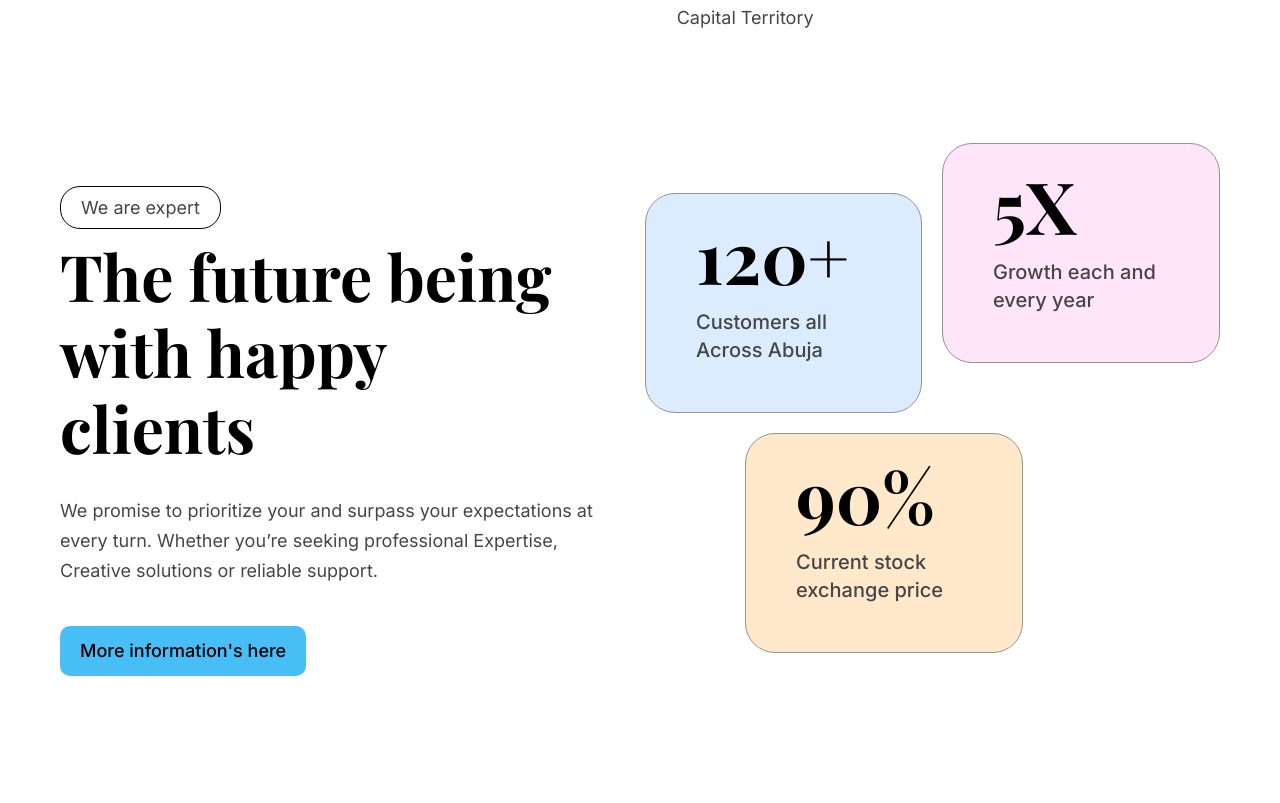
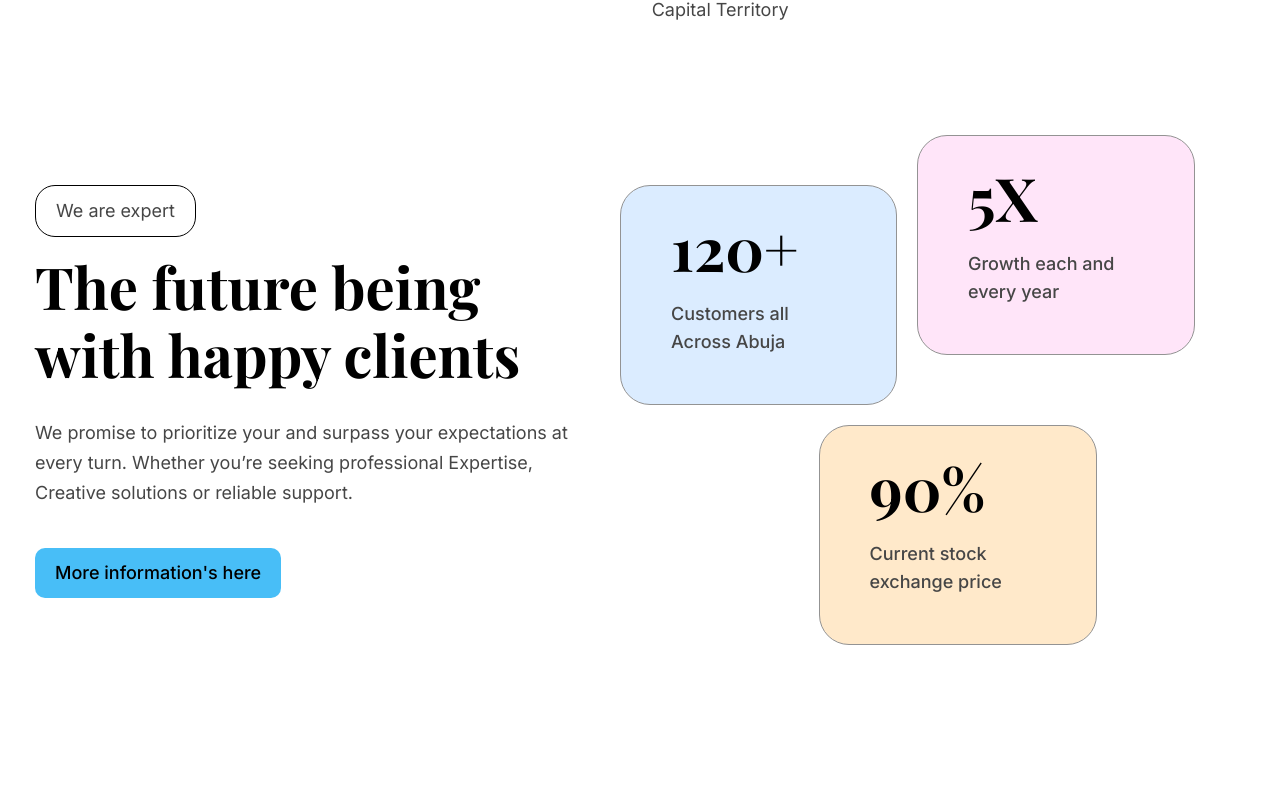
Before and after one commit to sabbir53rahman/Cleaning_services, a React (Vite) app: page /projects in a window 1280 px wide. Shown: the part 1205-2008 px from the top of the page. Built offline with nearby package versions, Linux system fonts and the light colour scheme.

Commit message:
home page banner done

```diff
--- a/src/components/HomeBanner/HomeBanner.jsx
+++ b/src/components/HomeBanner/HomeBanner.jsx
@@ -69,9 +69,11 @@ function HomeBanner() {
               </div>
             </div>
 
-            <div className="p-[20px] bg-[#0073AC] text-white inline-flex items-center justify-center rounded-[14px]">
-              <FiPhone className="text-[18px]" />
-            </div>
+            <a href="tel:+23409119178436">
+              <div className="p-[20px] bg-[#0073AC] text-white inline-flex items-center justify-center rounded-[14px] cursor-pointer">
+                <FiPhone className="text-[18px]" />
+              </div>
+            </a>
           </div>
         </div>
       </div>
--- a/src/index.css
+++ b/src/index.css
@@ -10,13 +10,13 @@
 
 @layer components {
   .my_container {
-    @apply max-w-[1170px] md:mx-[20px] mx-[10px] lg:mx-auto px-[5px];
+    @apply max-w-[1170px] md:mx-[20px] mx-[10px] xl:mx-[30px] 2xl:mx-auto px-[5px];
   }
   .text{
     @apply  text-[16px] md:text-[18px] leading-[30px] text-[#464646]
   }
   .heading_2{
-    @apply text-[64px] font-secondary font-bold leading-[76px]
+    @apply 2xl:text-[64px] xl:text-[58px] text-[48px] font-secondary font-bold 2xl:leading-[76px] xl:leading-[68px] leading-[58px]
   }
   .heading_3{
     @apply text-[44px] font-secondary font-bold leading-[52px]
--- a/src/pages/Projects/Projects.jsx
+++ b/src/pages/Projects/Projects.jsx
@@ -44,17 +44,15 @@ function Projects() {
         </div>
       </div>
 
-
-
-      <div className="my_container flex gap-[50px] pb-[160px]">
-        <div className="lg:max-w-[535px] w-full">
+      <div className="my_container flex flex-col lg:flex-row gap-[50px] pb-[160px]">
+        <div className="lg:max-w-[535px] flex flex-col items-center lg:items-start w-full mb-[50px] lg:mb-0">
           <p className="border border-black inline text py-[10px] px-[20px] rounded-[20px] text-center">
             We are expert
           </p>
-          <h2 className="heading_2 pt-[15px]">
+          <h2 className="heading_2 pt-[15px] text-center lg:text-start">
             The future being with happy clients
           </h2>
-          <p className="text pt-[30px] pb-[40px]">
+          <p className="text pt-[30px] pb-[40px] text-center lg:text-start">
             We promise to prioritize your and surpass your expectations at every
             turn. Whether you’re seeking professional Expertise, Creative
             solutions or reliable support.
@@ -62,32 +60,34 @@ function Projects() {
           <Button label="More information's here" />
         </div>
 
-        <div className="lg:max-w-[576px]">
-          <div className="flex gap-[20px] pb-[20px]">
-            <div className="lg:max-w-[278px] bg-[#DBECFF] border border-[#939393] py-[18px] px-[50px] rounded-[30px]">
-              <h3 className="font-secondary font-bold text-[72px] leading-[86px] pb-[10px]">
+        <div className="lg:max-w-[576px] w-full">
+          <div className="flex flex-col items-center lg:flex-row gap-[20px] pb-[20px]">
+            <div className="bg-[#DBECFF] border border-[#939393] py-[18px] px-[50px] rounded-[30px] mb-[20px] lg:mb-0 lg:max-w-[278px]">
+              <h3 className="font-secondary font-bold text-[55px] xl:text-[60px] 2xl:text-[72px]  leading-[86px] pb-[10px]">
                 120+
               </h3>
-              <p className="text-[20px] font-medium leading-[28px] paragraph pb-[30px]">
+              <p className=" 2xl:text-[20px] xl:text-[18px] text-[20px] font-medium leading-[28px] paragraph pb-[30px]">
                 Customers all Across Abuja
               </p>
             </div>
-            <div className="lg:max-w-[278px] bg-[#FFE5F9] border border-[#939393] py-[18px] px-[50px] rounded-[30px] lg:mt-[-50px] lg:mb-[50px]">
-              <h3 className="font-secondary font-bold text-[72px] leading-[86px] pb-[10px]">
+            <div className="bg-[#FFE5F9] border border-[#939393] py-[18px] px-[50px] rounded-[30px] mb-[20px] lg:mt-[-50px] lg:mb-[50px] lg:max-w-[278px]">
+              <h3 className="font-secondary font-bold text-[55px] xl:text-[60px] 2xl:text-[72px]  leading-[86px] pb-[10px]">
                 5X
               </h3>
-              <p className="text-[20px] font-medium leading-[28px] paragraph pb-[30px]">
+              <p className="2xl:text-[20px] xl:text-[18px] text-[20px] font-medium leading-[28px] paragraph pb-[30px]">
                 Growth each and every year
               </p>
             </div>
           </div>
-          <div className="lg:max-w-[278px] bg-[#FFE9CA] border border-[#939393] py-[18px] px-[50px] rounded-[30px] lg:ml-[100px]">
-            <h3 className="font-secondary font-bold text-[72px] leading-[86px] pb-[10px]">
-              90%
-            </h3>
-            <p className="text-[20px] font-medium leading-[28px] paragraph pb-[30px]">
-              Current stock exchange price
-            </p>
+          <div className="flex justify-center items-center">
+            <div className="bg-[#FFE9CA] border border-[#939393] py-[18px] px-[50px] rounded-[30px] lg:ml-[100px] lg:max-w-[278px]">
+              <h3 className="font-secondary font-bold text-[55px] xl:text-[60px] 2xl:text-[72px] leading-[86px] pb-[10px]">
+                90%
+              </h3>
+              <p className="2xl:text-[20px] xl:text-[18px] text-[20px] font-medium leading-[28px] paragraph pb-[30px]">
+                Current stock exchange price
+              </p>
+            </div>
           </div>
         </div>
       </div>
```
